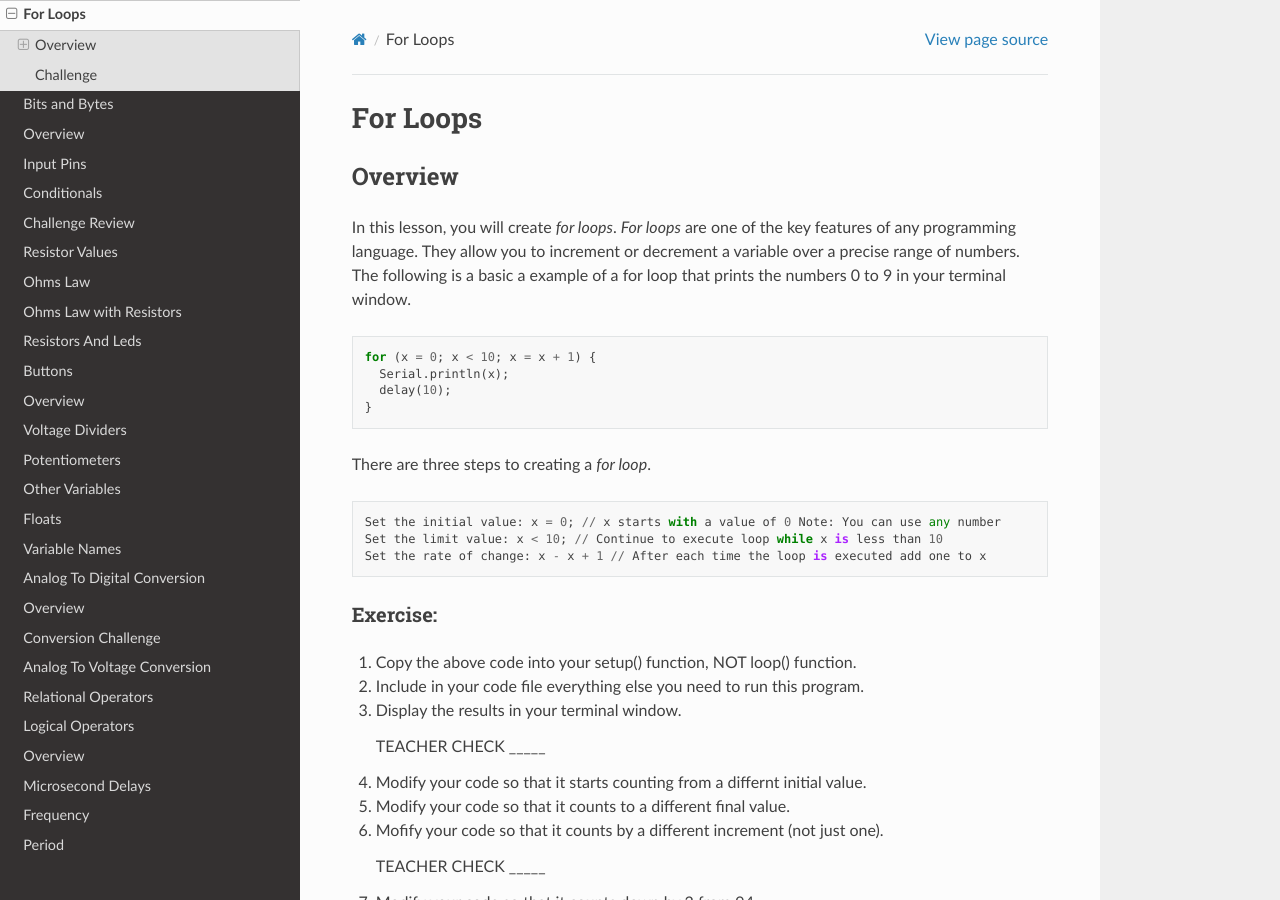
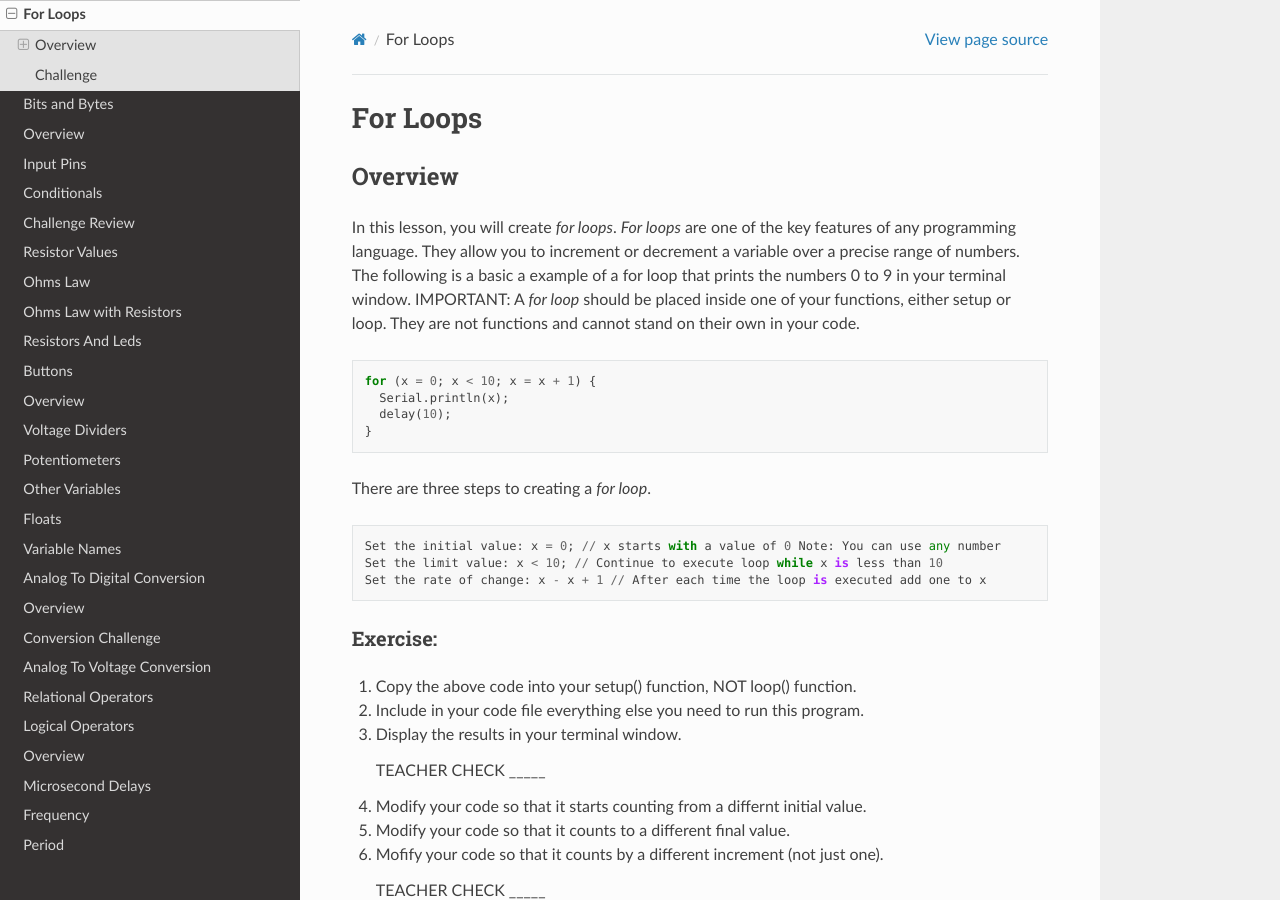
Before and after one commit to maxtkc/mvths-wiki, a Sphinx documentation site: the page built from docs/028a-for-loops.rst, in a window 1280 px wide and 900 px high. Built offline with Sphinx 7.4.7 and the Read the Docs theme 2.0.0, drawn with Linux system fonts in a browser that asks for light colours; pages that are not in the unit, such as notebooks, are missing from menus.

Commit message:
Update 028a-for-loops.rst

```diff
--- a/docs/028a-for-loops.rst
+++ b/docs/028a-for-loops.rst
@@ -4,7 +4,7 @@ For Loops
 Overview
 --------
 
-In this lesson, you will create *for loops*. *For loops* are one of the key features of any programming language. They allow you to increment or decrement a variable over a precise range of numbers. The following is a basic a example of a for loop that prints the numbers 0 to 9 in your terminal window.
+In this lesson, you will create *for loops*. *For loops* are one of the key features of any programming language. They allow you to increment or decrement a variable over a precise range of numbers. The following is a basic a example of a for loop that prints the numbers 0 to 9 in your terminal window. IMPORTANT: A *for loop* should be placed inside one of your functions, either setup or loop. They are not functions and cannot stand on their own in your code.
 
 .. code-block:: C
 
```
